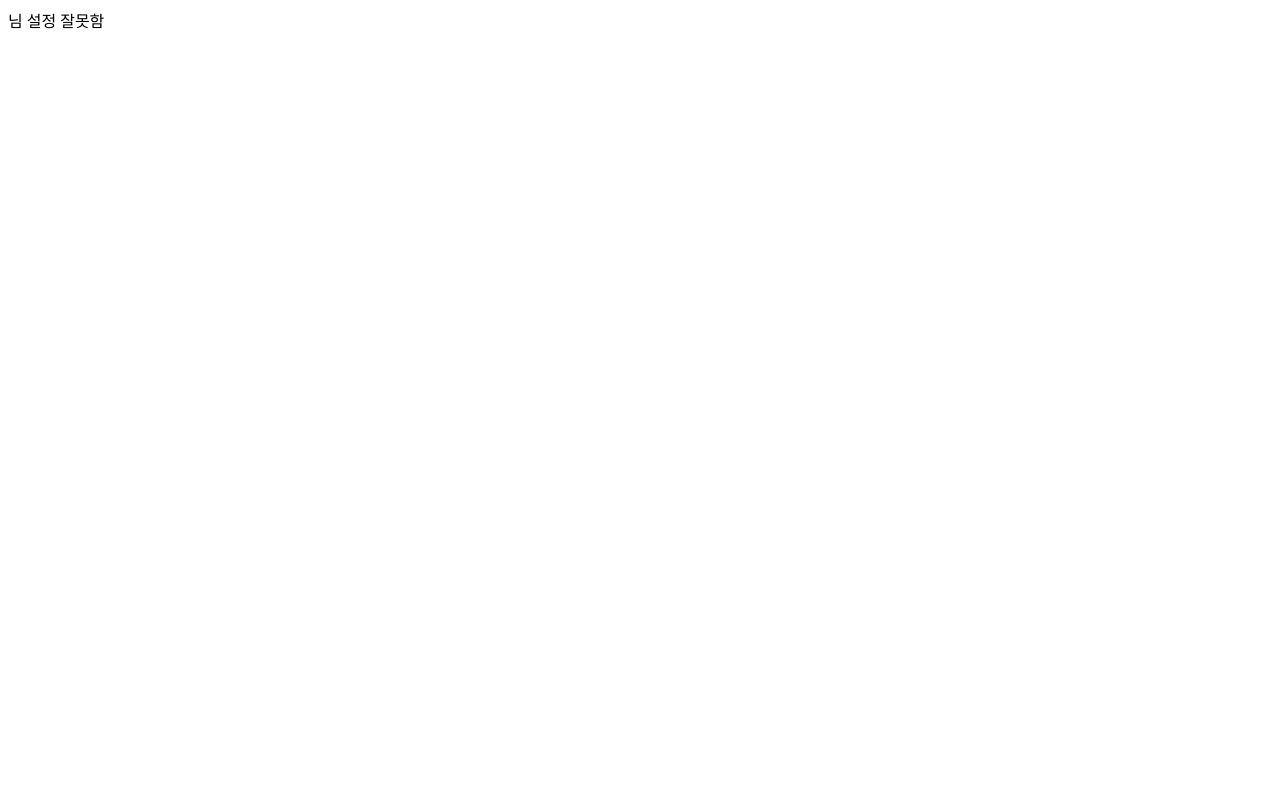
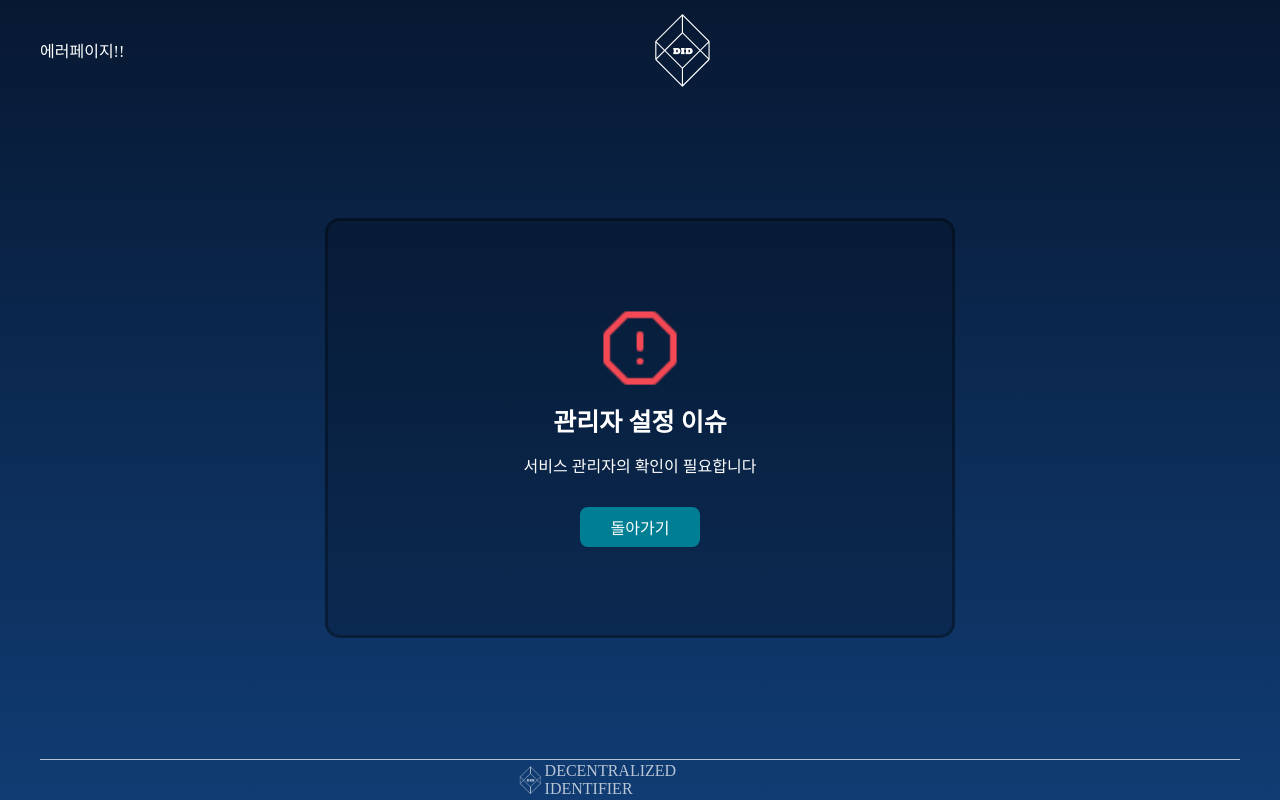
Before and after one commit to green-kong/DID_login_server, a website: page views/error.html in a window 1280 px wide. Drawn offline with Linux system fonts and the light colour scheme; files whose address does not match are found by name.

Commit message:
[front] design : login server error page

```diff
--- /dev/null
+++ b/assets/css/bg.css
@@ -0,0 +1,26 @@
+* {
+  margin: 0;
+  padding: 0;
+}
+
+ul,
+li {
+  list-style: none;
+}
+
+html {
+  width: 100vw;
+  height: 100vh;
+  overflow: hidden;
+}
+
+body {
+  width: 100vw;
+  height: 100vh;
+  background: linear-gradient(180deg, #071832 0%, #103c73 100%);
+}
+
+a {
+  color: black;
+  text-decoration: none;
+}
--- /dev/null
+++ b/assets/css/error.css
@@ -0,0 +1,56 @@
+#content {
+  display: flex;
+  justify-content: center;
+  align-items: center;
+  width: 100%;
+  height: calc(100vh - 100px - 45px);
+}
+
+#error_box {
+  width: 630px;
+  height: 420px;
+  border: 3px solid rgba(0, 0, 0, 0.3);
+  border-radius: 15px;
+  box-sizing: border-box;
+  background-color: rgb(0, 0, 0, 0.2);
+  display: flex;
+  flex-direction: column;
+  align-items: center;
+  justify-content: center;
+  color: white;
+}
+
+.alert_icon {
+  width: 80px;
+  height: 80px;
+  background-image: url('http://localhost:8000/images/alert_icon.png');
+  background-size: cover;
+  margin-bottom: 14px;
+}
+
+.error_title {
+  font-weight: 700;
+  font-size: 25px;
+  margin-bottom: 15px;
+}
+
+.error_content {
+  display: flex;
+  flex-direction: column;
+  align-items: center;
+}
+
+.error_content > p {
+  margin-bottom: 30px;
+}
+
+.error_content > a {
+  color: white;
+  background-color: #007f94;
+  width: 120px;
+  height: 40px;
+  border-radius: 8px;
+  display: flex;
+  justify-content: center;
+  align-items: center;
+}
--- /dev/null
+++ b/assets/css/footer.css
@@ -0,0 +1,29 @@
+#footer {
+  margin: 0 auto;
+  width: 1200px;
+  height: 40px;
+  display: flex;
+  justify-content: center;
+  position: absolute;
+  bottom: 0;
+  left: 50%;
+  transform: translateX(-50%);
+  border-top: 1px solid #fff;
+  opacity: 0.7;
+}
+
+#footer_container {
+  width: 250px;
+  height: 100%;
+  display: flex;
+  justify-content: center;
+  align-items: center;
+  color: white;
+}
+
+.footer_logo {
+  width: 30px;
+  height: 30px;
+  background-image: url('http://localhost:3000/images/logo.png');
+  background-size: 30px;
+}
--- /dev/null
+++ b/assets/css/header.css
@@ -0,0 +1,29 @@
+#header {
+  width: 1200px;
+  height: 100px;
+  color: white;
+  display: flex;
+  justify-content: space-between;
+  align-items: center;
+  margin: 0 auto;
+}
+
+#logo {
+  width: 80px;
+  height: 80px;
+  background-image: url('http://localhost:3000/images/logo.png');
+  background-size: 80px;
+}
+
+#nav {
+  display: flex;
+  font-size: 18px;
+}
+
+#nav > li {
+  margin-right: 22px;
+}
+
+#nav > li:last-child {
+  margin-right: 0;
+}
--- /dev/null
+++ b/assets/css/loginFrm.css
@@ -0,0 +1,102 @@
+#content {
+  margin: 0 auto;
+  margin-top: 13vh;
+  width: 1200px;
+  height: 100%;
+}
+
+.content_title {
+  width: 210px;
+  height: 96px;
+  margin: 0 auto;
+  display: flex;
+  flex-direction: column;
+  justify-content: space-between;
+  align-items: center;
+  margin-bottom: 45px;
+}
+
+.title_icon {
+  width: 50px;
+  height: 50px;
+  background-image: url('http://localhost:3000/images/login_title_icon.png');
+  background-size: 50px;
+}
+
+.title {
+  font-size: 30px;
+  color: white;
+}
+
+#loginFrm {
+  width: 360px;
+  height: 252px;
+  display: flex;
+  flex-direction: column;
+  justify-content: space-between;
+  margin: 0 auto;
+  align-items: center;
+  padding: 0 12px;
+  box-sizing: border-box;
+}
+
+#loginFrm > ul {
+  width: 100%;
+}
+
+#loginFrm > ul > li {
+  margin-bottom: 15px;
+}
+
+#loginFrm > ul > li > input {
+  display: block;
+  width: 100%;
+  height: 40px;
+  border-radius: 8px;
+  border: 2px solid #a6a19e;
+  box-sizing: border-box;
+  padding: 15px;
+}
+
+#loginFrm > ul > li > input:focus {
+  outline: black;
+  border: 1px solid dodgerblue;
+}
+
+.login_btn {
+  width: 100%;
+  height: 40px;
+  margin-bottom: 15px;
+  background-color: #007f94;
+  border: none;
+  border-radius: 8px;
+  color: white;
+  font-size: 16px;
+  cursor: pointer;
+}
+
+.border {
+  width: 100%;
+  height: 1px;
+  background-color: #a6a19e;
+  margin-bottom: 15px;
+}
+
+.sign_up_btn {
+  display: block;
+  width: 100%;
+  height: 40px;
+  border: 1px solid #a6a19e;
+  border-radius: 8px;
+  color: #a6a19e;
+  text-align: center;
+  box-sizing: border-box;
+  line-height: 40px;
+  font-size: 16px;
+}
+
+.sign_up_btn:hover {
+  background-color: #007f94;
+  border: 1px solid #007f94;
+  color: white;
+}
--- a/src/authorizor/authorizor.service.ts
+++ b/src/authorizor/authorizor.service.ts
@@ -79,11 +79,9 @@ export class AuthorizorService {
       const { DID_ACCESS_TOKEN: accessToken, DID_REFRESH_TOKEN: refreshToken } =
         tokens;
 
-      const a = await this.cacheManager.set(hash, accessToken, {
+      await this.cacheManager.set(hash, accessToken, {
         ttl: 60 * 60 * 2,
       });
-
-      console.log(a);
 
       await this.loginRepository.save({ hash, refreshToken });
 
@@ -126,7 +124,6 @@ export class AuthorizorService {
 
     const hash = (await this.cacheManager.get(code)) as string;
     const accessToken = (await this.cacheManager.get(hash)) as string;
-    console.log(hash);
     const getUserInfoResult = await this.getUserInfoByHash(hash);
 
     if (getUserInfoResult) {
--- a/src/main.ts
+++ b/src/main.ts
@@ -13,12 +13,12 @@ async function bootstrap() {
 
   app.use(cookieParser());
 
-  app.useStaticAssets(join(__dirname, '..', 'assets'));
+  app.useStaticAssets(join(__dirname, '../assets'));
   app.setBaseViewsDir(views);
 
   nunjucks.configure(views, { express });
   app.setViewEngine('html');
 
-  await app.listen(3000);
+  await app.listen(8000);
 }
 bootstrap();
--- a/views/error.html
+++ b/views/error.html
@@ -4,9 +4,41 @@
     <meta charset="UTF-8" />
     <meta http-equiv="X-UA-Compatible" content="IE=edge" />
     <meta name="viewport" content="width=device-width, initial-scale=1.0" />
+    <link rel="stylesheet" href="http://localhost:8000/css/bg.css" />
+    <link rel="stylesheet" href="http://localhost:8000/css/header.css" />
+    <link rel="stylesheet" href="http://localhost:8000/css/error.css" />
+    <link rel="stylesheet" href="http://localhost:8000/css/footer.css" />
     <title>Document</title>
   </head>
   <body>
-    님 설정 잘못함
+    <!-- Header -->
+    <div id="header">
+      에러페이지!!
+      <a href="http://localhost:8000"><h1 id="logo"></h1></a>
+
+      <ul id="nav"></ul>
+    </div>
+    <!-- Header End -->
+    <!-- Content -->
+    <div id="content">
+      <div id="error_box">
+        <div class="alert_icon"></div>
+        <div class="error_title">관리자 설정 이슈</div>
+        <div class="error_content">
+          <p>서비스 관리자의 확인이 필요합니다</p>
+          <a href="">돌아가기</a>
+        </div>
+      </div>
+    </div>
+    <!-- Content End -->
+
+    <!-- Footer start -->
+    <div id="footer">
+      <div id="footer_container">
+        <div class="footer_logo"></div>
+        <div class="footer_title">DECENTRALIZED IDENTIFIER</div>
+      </div>
+    </div>
+    <!-- Footer End -->
   </body>
 </html>
```
Also changed, not shown: src/authorizor/authorizor.controller.ts (+8 -2 lines), views/index.html (+46 -7 lines), assets/images/alert_icon.png (added), assets/images/bg.png (added), assets/images/login_title_icon.png (added), assets/images/logo.png (added).
